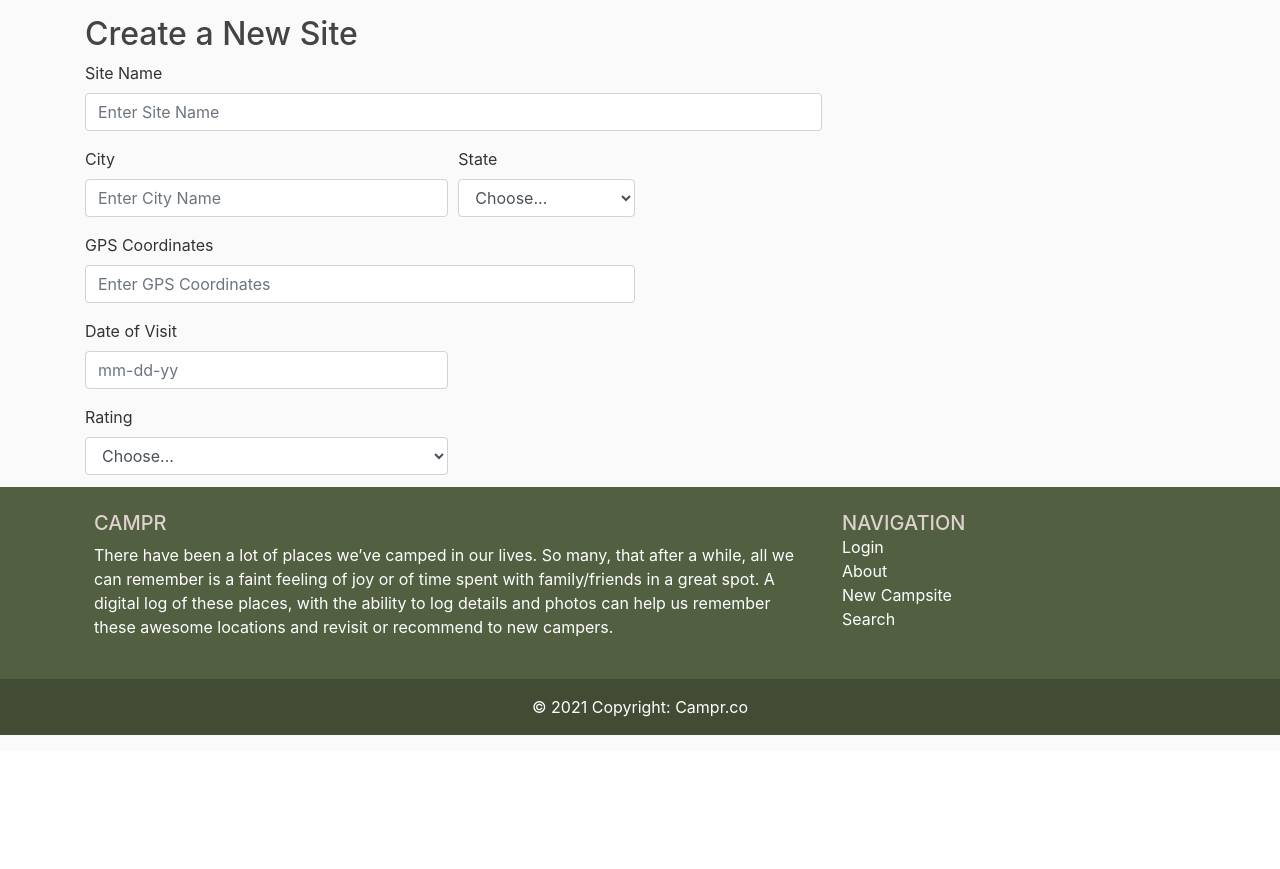
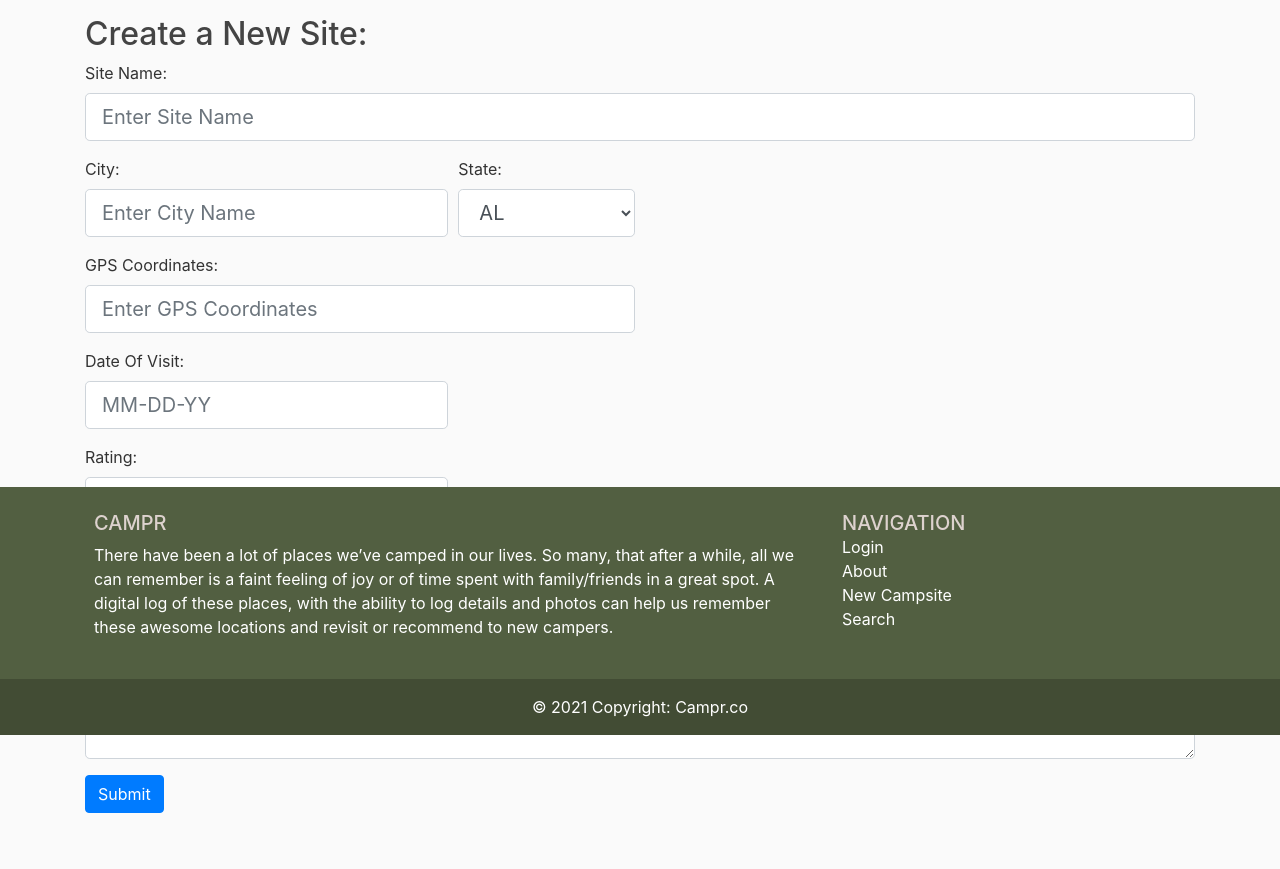
Before and after one commit to JKelliher/Campr_Repository, a Flask app: page /new_campsite/ in a window 1280 px wide. Shown: the part 65-934 px from the top of the page. Before the commit the page ends 800 px from the top, so only its background shows below. Run offline with Flask 2, Linux system fonts and the light colour scheme; some libraries are stand-ins or nearby versions.

Commit message:
converted form to flask wtform and added forms.py

```diff
--- a/Campr_Flask_Codebase/campr_app.py
+++ b/Campr_Flask_Codebase/campr_app.py
@@ -1,7 +1,11 @@
 from flask import Flask, url_for, render_template
+from forms import camp_site_entry_form
+
 #from flask_sqlalchemy import SQLAlchemy
 
 app = Flask(__name__)
+
+app.config['SECRET_KEY'] = 'test_secret_key'
 
 camp_sites = [
     {
@@ -37,9 +41,11 @@
 def new_user():
     return render_template('new_user.html')
 
-@app.route('/new_campsite/')
+@app.route('/new_campsite/', methods=['GET', 'POST'])
 def new_campsite():
-    return render_template('new_campsite.html')
+    form = camp_site_entry_form()
+    form.site_name(placeholder="Enter Site Name")
+    return render_template('new_campsite.html', form=form)
 
 @app.route('/search/')
 def search():
--- /dev/null
+++ b/Campr_Flask_Codebase/forms.py
@@ -0,0 +1,38 @@
+from flask_wtf import FlaskForm
+from wtforms import StringField, SubmitField, SelectField, TextAreaField, RadioField
+from wtforms.validators import DataRequired, Length
+
+class camp_site_entry_form(FlaskForm):
+	site_name = StringField('Site Name:',
+		validators =[DataRequired(), Length(min=2, max=50)],
+		render_kw={"placeholder":"Enter Site Name"})
+
+	city = StringField('City:',
+		validators =[DataRequired(), Length(min=2, max=50)],
+		render_kw={"placeholder":"Enter City Name"})
+
+	states = ['AL','AK','AZ','AR','CA','CO','CT','DE','FL','GA','HI','ID','IL','IN',
+			  'IA','KS','KY','LA','ME','MD','MA','MI','MN','MS','MO','MT','NE','NV',
+			  'NH','NJ','NM','NY','NC','ND','OH','OK','OR','PA','RI','SC','SD','TN',
+			  'TX','UT','VT','VA','WA','WV','WI','WY']
+
+	state = SelectField('State:', choices=states, validators =[DataRequired(), Length(min=2, max=2)])
+
+	gps_coordinates = StringField('GPS Coordinates:',
+		validators =[DataRequired(), Length(min=2, max=50)],
+		render_kw={"placeholder":"Enter GPS Coordinates"})
+
+	date_of_visit = StringField('Date Of Visit:', validators =[DataRequired(), Length(min=2, max=50)],
+		render_kw={"placeholder":"MM-DD-YY"})
+
+	ratings = [5.0, 4.5, 4.0, 3.5, 3.0, 2.5, 2.0, 1.5, 1.0, 0.5, 0.0]
+
+	rating = SelectField('Rating:', choices=ratings, validators =[DataRequired(), Length(min=3, max=3)])
+
+	fees = RadioField('Fees:', choices = ['Yes', 'No'], validators =[DataRequired(), Length(min=2, max=3)])
+
+	notes = TextAreaField('Notes:',
+		validators =[DataRequired(), Length(min=2, max=3)],
+		render_kw={"placeholder":"Enter notes about campsite"})
+
+	submit = SubmitField('Submit')
--- a/Campr_Flask_Codebase/templates/new_campsite.html
+++ b/Campr_Flask_Codebase/templates/new_campsite.html
@@ -1,142 +1,84 @@
 {% extends "layout.html" %}
 {% block content %}
 <div class="container">
-  <h2>Create a New Site</h2>
+  <h2>Create a New Site:</h2>
+  <form method="POST" action="">
 
-  <form>
+    <!-- adding CRF token -->
+    {{ form.hidden_tag() }}
 
-  <div class="form-row">
-    <div class="form-group col-md-8">
-      <label for="site_name">Site Name</label>
-      <input type="text" class="form-control" id="Site_name" placeholder="Enter Site Name">
+
+    <fieldset class="form-group">
+
+      <div class=form-row>
+        <div class="form-group col-md-12">
+          {{ form.site_name.label(class="form-control-label") }}
+          {{ form.site_name(class="form-control form-control-lg") }}
         </div>
       </div>
 
       <div class="form-row">
         <div class="form-group col-md-4">
-      <label for="inputCity">City</label>
-      <input type="text" class="form-control" id="inputCity" placeholder="Enter City Name">
+          {{ form.city.label(class="form-control-label") }}
+          {{ form.city(class="form-control form-control-lg") }}
         </div>
 
-
         <div class="form-group col-md-2">
-      <label for="inputState">State</label>
-      <select id="inputState" class="form-control">
-        <option selected>Choose...</option>
-        <option>AL</option>
-        <option>AK</option>
-        <option>AZ</option>
-        <option>AR</option>
-        <option>CA</option>
-        <option>CO</option>
-        <option>CT</option>
-        <option>DE</option>
-        <option>FL</option>
-        <option>GA</option>
-        <option>HI</option>
-        <option>ID</option>
-        <option>IL</option>
-        <option>IN</option>
-        <option>IA</option>
-        <option>KS</option>
-        <option>KY</option>
-        <option>LA</option>
-        <option>ME</option>
-        <option>MD</option>
-        <option>MA</option>
-        <option>MI</option>
-        <option>MN</option>
-        <option>MS</option>
-        <option>MO</option>
-        <option>MT</option>
-        <option>NE</option>
-        <option>NV</option>
-        <option>NH</option>
-        <option>NJ</option>
-        <option>NM</option>
-        <option>NY</option>
-        <option>NC</option>
-        <option>ND</option>
-        <option>OH</option>
-        <option>OK</option>
-        <option>OR</option>
-        <option>PA</option>
-        <option>RI</option>
-        <option>SC</option>
-        <option>SD</option>
-        <option>TN</option>
-        <option>TX</option>
-        <option>UT</option>
-        <option>VT</option>
-        <option>VA</option>
-        <option>WA</option>
-        <option>WV</option>
-        <option>WI</option>
-        <option>WY</option>
-      </select>
+          {{ form.state.label(class="form-control-label") }}
+          {{ form.state(class="form-control form-control-lg") }}
         </div>
       </div>
 
       <div class="form-row">
         <div class="form-group col-md-6">
-      <label for="gps_coordinates">GPS Coordinates</label>
-      <input type="text" class="form-control" id="gps_coordinates" placeholder="Enter GPS Coordinates">
+          {{ form.gps_coordinates.label(class="form-control-label") }}
+          {{ form.gps_coordinates(class="form-control form-control-lg") }}
         </div>
       </div>
 
       <div class="form-row">
         <div class="form-group col-md-4">
-      <label for="visit_date">Date of Visit</label>
-      <input type="text" class="form-control" id="visit_date" placeholder="mm-dd-yy">
+          {{ form.date_of_visit.label(class="form-control-label") }}
+          {{ form.date_of_visit(class="form-control form-control-lg") }}
         </div>
       </div>
 
       <div class="form-row">
         <div class="form-group col-md-4">
-      <label for="rating">Rating</label>
-      <select id="rating" class="form-control">
-        <option selected>Choose...</option>
-        <option>5.0</option>
-        <option>4.5</option>
-        <option>4.0</option>
-        <option>3.5</option>
-        <option>3.0</option>
-        <option>2.5</option>
-        <option>2.0</option>
-        <option>1.5</option>
-        <option>1.0</option>
-        <option>0.5</option>
-        <option>0.0</option>
-      </select>
+          {{ form.rating.label(class="form-control-label") }}
+          {{ form.rating(class_="form-control form-control-lg") }}
         </div>
       </div>
 
-  <fieldset class="form-group">
-      <div class="row">
-        <legend class="col-form-label col-md-1">Fees:</legend>
-        <div class="col-md-4">
-          <div class="custom-control custom-radio">
-            <input type="radio" id="yes_fee" name="customRadio" class="custom-control-input">
-            <label class="custom-control-label" for="yes_fee">Yes</label>
+      <div class="form-group">
+        {{ form.fees.label(class="form-check-label") }}
+
+        <table>
+          {% for subfield in form.fees %}
+          <tr>
+            <td style="vertical-align: top;">{{ subfield }}</td>
+            <td style="vertical-align: top;">{{ subfield.label }}</td>
+          </tr>
+          {% endfor %}
+        </table>
+
       </div>
-          <div class="custom-control custom-radio">
-            <input type="radio" id="no_fee" name="customRadio" class="custom-control-input">
-            <label class="custom-control-label" for="no_fee">No</label>
+
+      <div class="form-row">
+        <div class="form-group col-md-12">
+          {{ form.notes.label(class="form-control-label") }}
+          {{ form.notes(class="form-control form-control-lg") }}
         </div>
       </div>
-      </div>
-    </fieldset>
-
 
       <div class="form-group">
-    <label for="notes">Notes:</label>
-    <textarea class="form-control" id="notes" rows="3"></textarea>
+        {{ form.submit(class="btn btn-primary mb-4") }}
+
       </div>
 
 
+    </fieldset>
 
-
-  <button type="submit" class="btn btn-primary mb-4">Submit</button>
   </form>
 </div>
 {% endblock content %}
```
Lines whose indentation alone changed are shown as unchanged.
